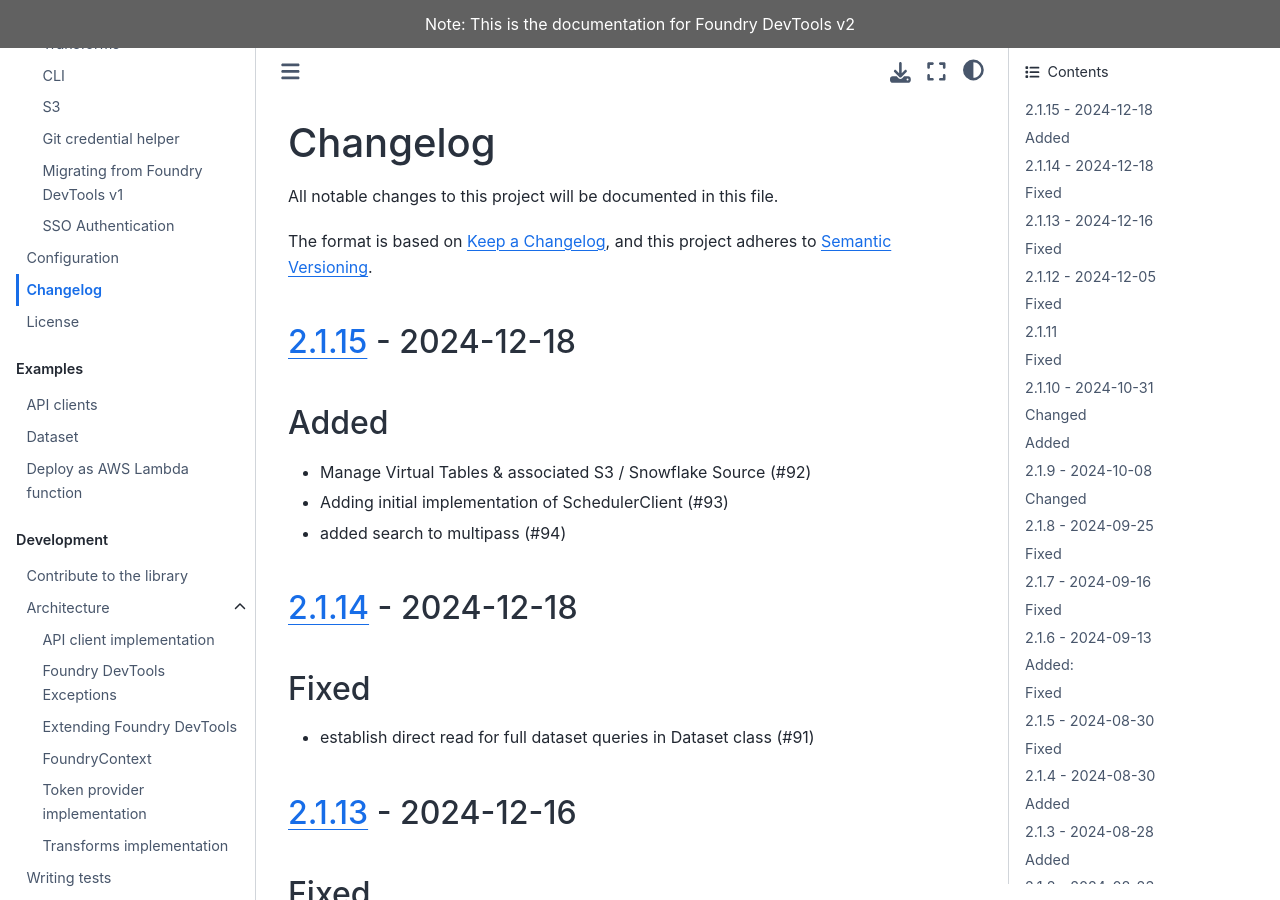
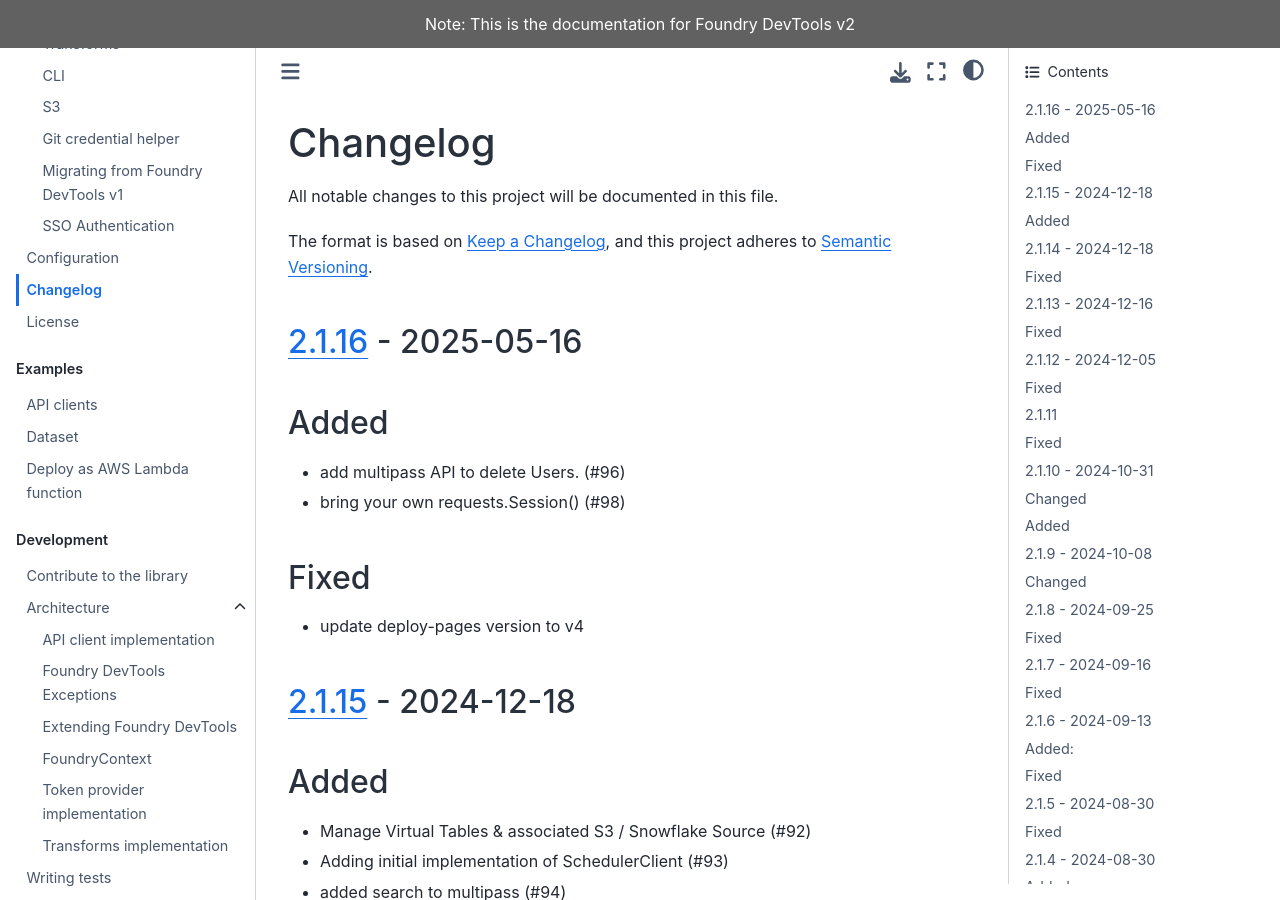
Before and after one commit to emdgroup/foundry-dev-tools, a Sphinx documentation site: the page built from docs/changelog.md, in a window 1280 px wide and 900 px high. Built offline with Sphinx 7.4.7 and the Sphinx Book theme 1.1.4, drawn with Linux system fonts in a browser that asks for light colours; pages that are not in the unit, such as notebooks, are missing from menus; the version number is read from the project's files by our own code.

Commit message:
feat: release v2.1.16

```diff
--- a/docs/changelog.md
+++ b/docs/changelog.md
@@ -4,6 +4,15 @@ All notable changes to this project will be documented in this file.
 
 The format is based on [Keep a Changelog],
 and this project adheres to [Semantic Versioning].
+
+## [2.1.16] - 2025-05-16
+
+## Added
+- add multipass API to delete Users. (#96)
+- bring your own requests.Session() (#98)
+
+## Fixed
+- update deploy-pages version to v4
 
 ## [2.1.15] - 2024-12-18
 
@@ -333,6 +342,7 @@ and this project adheres to [Semantic Versioning].
 [Keep a Changelog]: https://keepachangelog.com/en/1.0.0/
 [Semantic Versioning]: https://semver.org/spec/v2.0.0.html
 
+[2.1.16]: https://github.com/emdgroup/foundry-dev-tools/compare/v2.1.15...v2.1.16
 [2.1.15]: https://github.com/emdgroup/foundry-dev-tools/compare/v2.1.14...v2.1.15
 [2.1.14]: https://github.com/emdgroup/foundry-dev-tools/compare/v2.1.13...v2.1.14
 [2.1.13]: https://github.com/emdgroup/foundry-dev-tools/compare/v2.1.12...v2.1.13
```
